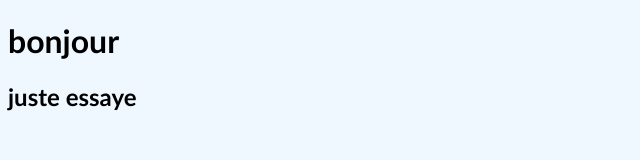
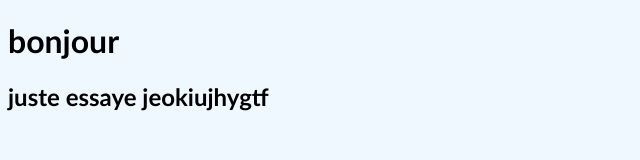
Before and after one commit to moubarackabdramanmoustapha21-debug/super, a plain HTML site: page index.html in a window 1280 px wide. Shown: the whole page, without its empty margins (0-640 px from the left). Drawn offline with Linux system fonts and the light colour scheme.

Commit message:
Moubarack: j'ai changé la partie de html

```diff
--- a/index.html
+++ b/index.html
@@ -9,6 +9,6 @@
 </head>
 <body>
     <h1>bonjour</h1>
-    <h2>juste essaye</h2>
+    <h2>juste essaye jeokiujhygtf</h2>
 </body>
 </html>
```
